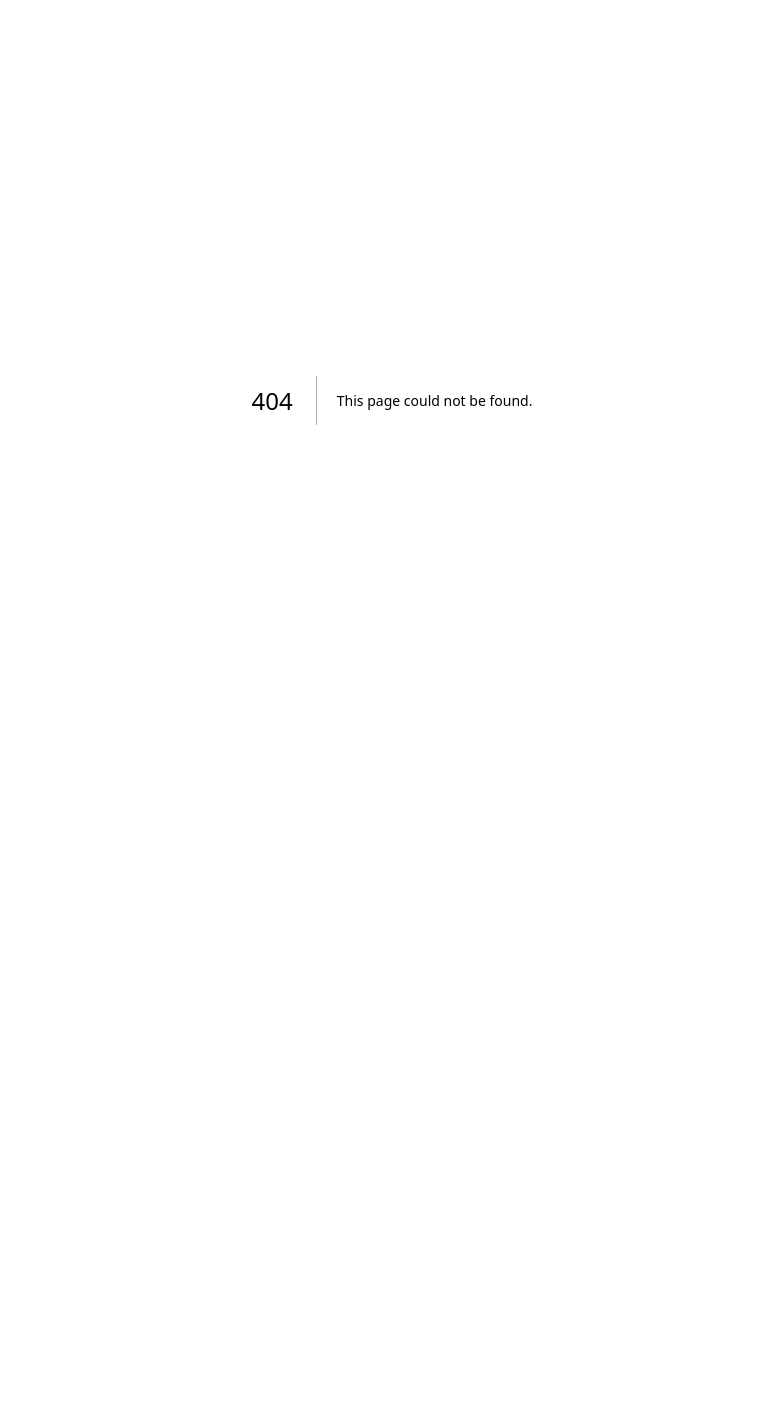
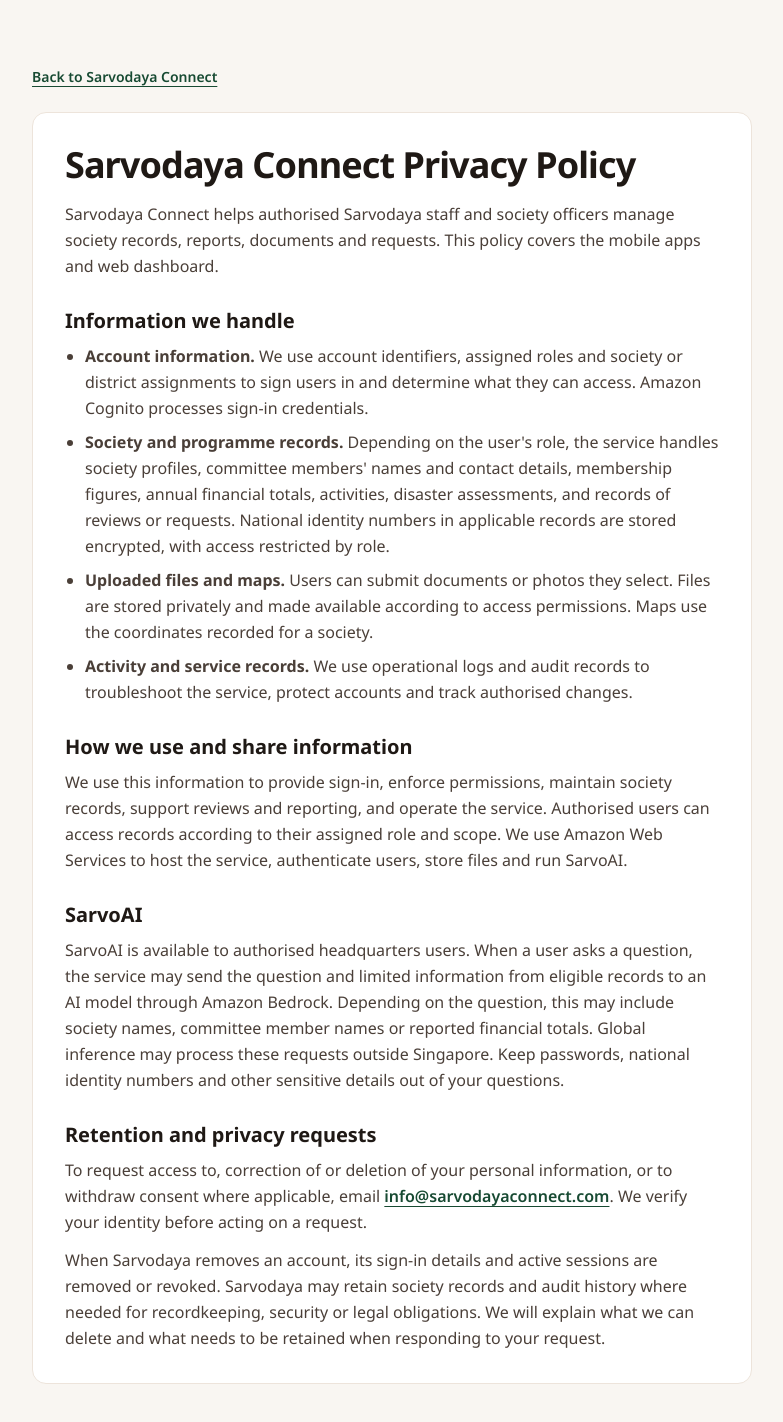
Before and after one commit to sarvodaya-connect/sarvodaya-connect, a Next.js app in the folder apps/landing/: page /privacy in a window 1280 px wide. Before the commit this address had no page. Shown: the top 1422 px of the page, without its empty margins (248-1031 px from the left). Before the commit the page ends 800 px from the top, so only its background shows below. Built offline with nearby package versions, Linux system fonts and the light colour scheme.

Commit message:
feat(landing): add the Sarvodaya Connect privacy policy

```diff
--- /dev/null
+++ b/apps/landing/src/app/privacy/page.tsx
@@ -0,0 +1,99 @@
+import type { Metadata } from "next";
+import Link from "next/link";
+
+const privacyEmail = "info@sarvodayaconnect.com";
+
+export const metadata: Metadata = {
+  title: "Privacy Policy | Sarvodaya Connect",
+  description: "How Sarvodaya Connect handles information in its mobile apps and web dashboard.",
+  alternates: { canonical: "https://sarvodayaconnect.com/privacy" },
+};
+
+export default function PrivacyPage() {
+  return (
+    <main className="mx-auto max-w-3xl px-4 py-10 text-ink md:px-6 md:py-16">
+      <Link className="text-sm font-semibold text-green-pine underline underline-offset-4" href="/">
+        Back to Sarvodaya Connect
+      </Link>
+
+      <article className="mt-6 rounded-card border border-line bg-surface p-5 sm:p-8">
+        <h1 className="text-3xl font-bold tracking-tight sm:text-4xl">Sarvodaya Connect Privacy Policy</h1>
+        <div className="mt-4 space-y-7 leading-relaxed text-ink-soft">
+          <p>
+            Sarvodaya Connect helps authorised Sarvodaya staff and society officers manage
+            society records, reports, documents and requests. This policy covers the mobile
+            apps and web dashboard.
+          </p>
+
+          <section aria-labelledby="information">
+            <h2 id="information" className="mb-2 text-xl font-bold text-ink">Information we handle</h2>
+            <ul className="list-disc space-y-2 pl-5">
+              <li>
+                <strong>Account information.</strong> We use account identifiers, assigned roles
+                and society or district assignments to sign users in and determine what they can
+                access. Amazon Cognito processes sign-in credentials.
+              </li>
+              <li>
+                <strong>Society and programme records.</strong> Depending on the user&apos;s role,
+                the service handles society profiles, committee members&apos; names and contact
+                details, membership figures, annual financial totals, activities, disaster
+                assessments, and records of reviews or requests. National identity numbers in
+                applicable records are stored encrypted, with access restricted by role.
+              </li>
+              <li>
+                <strong>Uploaded files and maps.</strong> Users can submit documents or photos
+                they select. Files are stored privately and made available according to access
+                permissions. Maps use the coordinates recorded for a society.
+              </li>
+              <li>
+                <strong>Activity and service records.</strong> We use operational logs and
+                audit records to troubleshoot the service, protect accounts and track
+                authorised changes.
+              </li>
+            </ul>
+          </section>
+
+          <section aria-labelledby="use">
+            <h2 id="use" className="mb-2 text-xl font-bold text-ink">How we use and share information</h2>
+            <p>
+              We use this information to provide sign-in, enforce permissions, maintain society
+              records, support reviews and reporting, and operate the service. Authorised users
+              can access records according to their assigned role and scope. We use Amazon Web
+              Services to host the service, authenticate users, store files and run SarvoAI.
+            </p>
+          </section>
+
+          <section aria-labelledby="sarvoai">
+            <h2 id="sarvoai" className="mb-2 text-xl font-bold text-ink">SarvoAI</h2>
+            <p>
+              SarvoAI is available to authorised headquarters users. When a user asks a question,
+              the service may send the question and limited information from eligible records to
+              an AI model through Amazon Bedrock. Depending on the question, this may include
+              society names, committee member names or reported financial totals. Global
+              inference may process these requests outside Singapore. Keep passwords, national
+              identity numbers and other sensitive details out of your questions.
+            </p>
+          </section>
+
+          <section aria-labelledby="requests">
+            <h2 id="requests" className="mb-2 text-xl font-bold text-ink">Retention and privacy requests</h2>
+            <p>
+              To request access to, correction of or deletion of your personal information,
+              or to withdraw consent where applicable, email{" "}
+              <a className="break-words font-semibold text-green-pine underline underline-offset-4" href={`mailto:${privacyEmail}`}>
+                {privacyEmail}
+              </a>.
+              We verify your identity before acting on a request.
+            </p>
+            <p className="mt-3">
+              When Sarvodaya removes an account, its sign-in details and active sessions are
+              removed or revoked. Sarvodaya may retain society records and audit history where
+              needed for recordkeeping, security or legal obligations. We will explain what we
+              can delete and what needs to be retained when responding to your request.
+            </p>
+          </section>
+        </div>
+      </article>
+    </main>
+  );
+}
```
